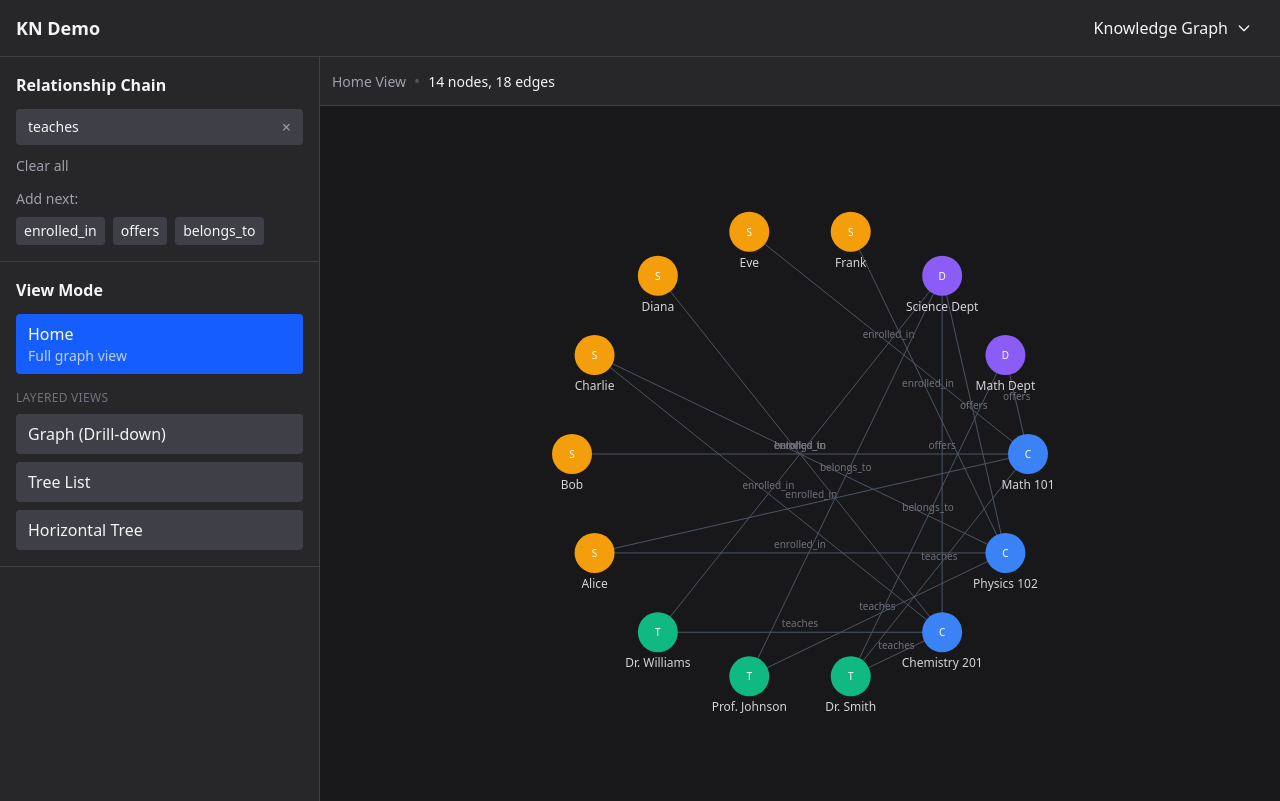
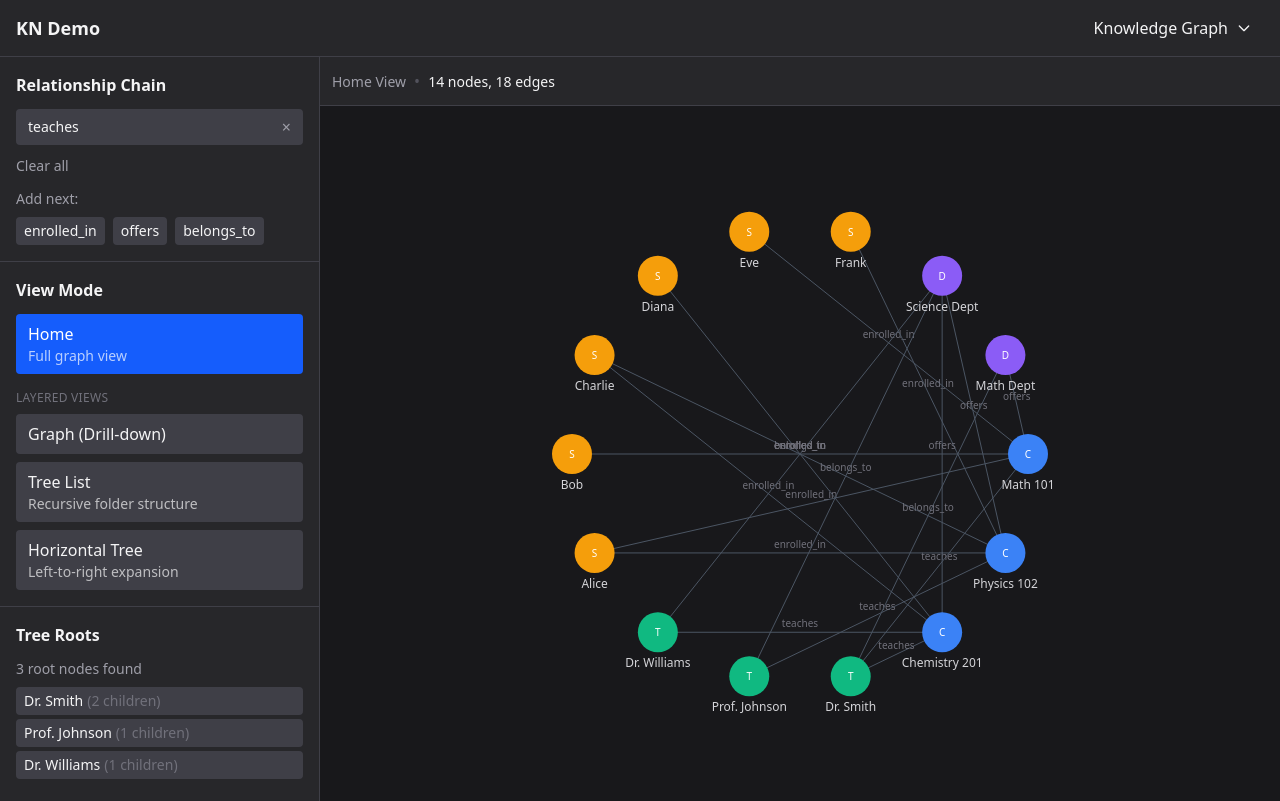
Before and after one commit to alwaysmiddle/KnowledgeNetworkDemo, a React (Vite) app: page /knowledge-graph in a window 1280 px wide. Both pictures are taken after a click on the button "teaches". Built offline with nearby package versions, Linux system fonts and the light colour scheme.

Commit message:
Tree dynamic view.

```diff
--- a/src/features/knowledge-graph/components/GraphCanvas.tsx
+++ b/src/features/knowledge-graph/components/GraphCanvas.tsx
@@ -1,9 +1,10 @@
 import { useState } from 'react'
-import type { KnowledgeGraph, Layer, LayoutMode } from '../types'
+import type { KnowledgeGraph, Layer, LayoutMode, TreeNode } from '../types'
 
 interface Props {
   graph: KnowledgeGraph
   layers: Layer[]
+  tree: TreeNode[]
   layoutMode: LayoutMode
   currentLayerPath: string[]
   onDrillDown: (layerId: string) => void
@@ -19,17 +20,17 @@ const nodeColors: Record<string, string> = {
   default: '#6b7280',
 }
 
-export function GraphCanvas({ graph, layers, layoutMode, currentLayerPath, onDrillDown, onDrillUp }: Props) {
+export function GraphCanvas({ graph, layers, tree, layoutMode, currentLayerPath, onDrillDown, onDrillUp }: Props) {
   if (layoutMode === 'home') {
     return <HomeView graph={graph} />
   }
 
   if (layoutMode === 'tree-list') {
-    return <TreeListView layers={layers} />
+    return <TreeListView tree={tree} />
   }
 
   if (layoutMode === 'horizontal-tree') {
-    return <HorizontalTreeView layers={layers} />
+    return <HorizontalTreeView tree={tree} />
   }
 
   // Graph view with drill-down
@@ -50,7 +51,6 @@ function HomeView({ graph }: { graph: KnowledgeGraph }) {
   const centerX = width / 2
   const centerY = height / 2
 
-  // Position nodes in a circle
   const nodePositions = new Map<string, { x: number; y: number }>()
   nodes.forEach((node, index) => {
     const angle = (2 * Math.PI * index) / nodes.length
@@ -70,7 +70,19 @@ function HomeView({ graph }: { graph: KnowledgeGraph }) {
       </div>
       <div className="flex-1 flex items-center justify-center bg-zinc-900 overflow-auto">
         <svg width={width} height={height}>
-          {/* Edges */}
+          <defs>
+            <marker
+              id="arrowhead"
+              markerWidth="10"
+              markerHeight="7"
+              refX="9"
+              refY="3.5"
+              orient="auto"
+            >
+              <polygon points="0 0, 10 3.5, 0 7" fill="#4b5563" />
+            </marker>
+          </defs>
+
           {edges.map(edge => {
             const source = nodePositions.get(edge.source)
             const target = nodePositions.get(edge.target)
@@ -102,21 +114,6 @@ function HomeView({ graph }: { graph: KnowledgeGraph }) {
             )
           })}
 
-          {/* Arrow marker */}
-          <defs>
-            <marker
-              id="arrowhead"
-              markerWidth="10"
-              markerHeight="7"
-              refX="9"
-              refY="3.5"
-              orient="auto"
-            >
-              <polygon points="0 0, 10 3.5, 0 7" fill="#4b5563" />
-            </marker>
-          </defs>
-
-          {/* Nodes */}
           {nodes.map(node => {
             const pos = nodePositions.get(node.id)
             if (!pos) return null
@@ -170,7 +167,6 @@ function DrillDownGraphView({
   const width = 900
   const height = 600
 
-  // If no path, show layers as nodes
   if (currentLayerPath.length === 0) {
     const layerNodes = layers.map((layer, index) => ({
       id: layer.id,
@@ -228,7 +224,6 @@ function DrillDownGraphView({
     )
   }
 
-  // Show nodes within the selected layer
   const currentLayerId = currentLayerPath[currentLayerPath.length - 1]
   const currentLayer = layers.find(l => l.id === currentLayerId)
 
@@ -264,7 +259,6 @@ function DrillDownGraphView({
       </div>
       <div className="flex-1 flex items-center justify-center bg-zinc-900 overflow-auto">
         <svg width={width} height={height}>
-          {/* Edges within layer */}
           {currentLayer.edges.map(edge => {
             const source = nodePositions.get(edge.source)
             const target = nodePositions.get(edge.target)
@@ -283,7 +277,6 @@ function DrillDownGraphView({
             )
           })}
 
-          {/* Nodes */}
           {nodes.map(node => {
             const pos = nodePositions.get(node.id)
             if (!pos) return null
@@ -315,7 +308,7 @@ function DrillDownGraphView({
   )
 }
 
-function TreeListView({ layers }: { layers: Layer[] }) {
+function TreeListView({ tree }: { tree: TreeNode[] }) {
   const [expandedNodes, setExpandedNodes] = useState<Set<string>>(new Set())
 
   const toggleNode = (id: string) => {
@@ -328,61 +321,83 @@ function TreeListView({ layers }: { layers: Layer[] }) {
     setExpandedNodes(next)
   }
 
+  const countDescendants = (node: TreeNode): number => {
+    return node.children.reduce((sum, child) => sum + 1 + countDescendants(child), 0)
+  }
+
+  const renderTreeNode = (treeNode: TreeNode, depth: number = 0): React.ReactNode => {
+    const { node, children } = treeNode
+    const hasChildren = children.length > 0
+    const isExpanded = expandedNodes.has(node.id)
+    const color = nodeColors[node.type] || nodeColors.default
+    const descendantCount = countDescendants(treeNode)
+
+    return (
+      <div key={node.id}>
+        <button
+          onClick={() => hasChildren && toggleNode(node.id)}
+          className={`flex items-center gap-2 w-full text-left px-2 py-1.5 hover:bg-zinc-700 rounded transition-colors ${
+            hasChildren ? 'cursor-pointer' : 'cursor-default'
+          }`}
+          style={{ paddingLeft: `${depth * 20 + 8}px` }}
+        >
+          {hasChildren ? (
+            <span className={`text-zinc-500 text-xs transition-transform ${isExpanded ? 'rotate-90' : ''}`}>
+              ▶
+            </span>
+          ) : (
+            <span className="w-3" />
+          )}
+          <span
+            className="w-3 h-3 rounded-full flex-shrink-0"
+            style={{ backgroundColor: color }}
+          />
+          <span className="truncate">{node.label}</span>
+          <span className="text-zinc-500 text-xs">({node.type})</span>
+          {hasChildren && (
+            <span className="text-zinc-600 text-xs ml-auto">
+              {descendantCount}
+            </span>
+          )}
+        </button>
+
+        {isExpanded && children.length > 0 && (
+          <div>
+            {children.map(child => renderTreeNode(child, depth + 1))}
+          </div>
+        )}
+      </div>
+    )
+  }
+
+  if (tree.length === 0) {
+    return (
+      <div className="h-full flex flex-col">
+        <div className="p-3 bg-zinc-800 border-b border-zinc-700">
+          <span className="text-sm text-zinc-400">Tree List View</span>
+        </div>
+        <div className="flex-1 flex items-center justify-center text-zinc-500">
+          No tree structure. Add relationships to the chain.
+        </div>
+      </div>
+    )
+  }
+
   return (
     <div className="h-full flex flex-col">
       <div className="p-3 bg-zinc-800 border-b border-zinc-700">
         <span className="text-sm text-zinc-400">Tree List View</span>
+        <span className="mx-2 text-zinc-600">•</span>
+        <span className="text-sm">{tree.length} root(s)</span>
       </div>
-      <div className="flex-1 overflow-auto p-4">
-        <div className="space-y-1">
-          {layers.map((layer, layerIndex) => {
-            const isExpanded = expandedNodes.has(layer.id)
-
-            return (
-              <div key={layer.id}>
-                <button
-                  onClick={() => toggleNode(layer.id)}
-                  className="flex items-center gap-2 w-full text-left px-2 py-1.5 hover:bg-zinc-800 rounded transition-colors"
-                >
-                  <span className={`text-zinc-500 transition-transform ${isExpanded ? 'rotate-90' : ''}`}>
-                    ▶
-                  </span>
-                  <span
-                    className="w-4 h-4 rounded"
-                    style={{ backgroundColor: nodeColors.layer }}
-                  />
-                  <span className="font-medium">Layer {layerIndex}: {layer.name}</span>
-                  <span className="text-zinc-500 text-sm">({layer.nodes.length})</span>
-                </button>
-
-                {isExpanded && (
-                  <div className="ml-6 mt-1 space-y-1">
-                    {layer.nodes.map(node => (
-                      <div
-                        key={node.id}
-                        className="flex items-center gap-2 px-2 py-1.5 hover:bg-zinc-800 rounded transition-colors"
-                      >
-                        <span className="w-2" />
-                        <span
-                          className="w-3 h-3 rounded-full"
-                          style={{ backgroundColor: nodeColors[node.type] || nodeColors.default }}
-                        />
-                        <span>{node.label}</span>
-                        <span className="text-zinc-500 text-sm">({node.type})</span>
-                      </div>
-                    ))}
-                  </div>
-                )}
-              </div>
-            )
-          })}
-        </div>
+      <div className="flex-1 overflow-auto p-2">
+        {tree.map(rootNode => renderTreeNode(rootNode, 0))}
       </div>
     </div>
   )
 }
 
-function HorizontalTreeView({ layers }: { layers: Layer[] }) {
+function HorizontalTreeView({ tree }: { tree: TreeNode[] }) {
   const [expandedNodes, setExpandedNodes] = useState<Set<string>>(new Set())
 
   const toggleNode = (id: string) => {
@@ -395,57 +410,69 @@ function HorizontalTreeView({ layers }: { layers: Layer[] }) {
     setExpandedNodes(next)
   }
 
+  const renderTreeNode = (treeNode: TreeNode): React.ReactNode => {
+    const { node, children } = treeNode
+    const hasChildren = children.length > 0
+    const isExpanded = expandedNodes.has(node.id)
+    const color = nodeColors[node.type] || nodeColors.default
+
+    return (
+      <div key={node.id} className="flex items-start gap-2">
+        <div className="flex-shrink-0">
+          <button
+            onClick={() => hasChildren && toggleNode(node.id)}
+            className={`flex items-center gap-2 px-3 py-2 bg-zinc-800 hover:bg-zinc-700 rounded transition-colors ${
+              hasChildren ? 'cursor-pointer' : 'cursor-default'
+            }`}
+          >
+            <span
+              className="w-3 h-3 rounded-full"
+              style={{ backgroundColor: color }}
+            />
+            <span className="whitespace-nowrap text-sm">{node.label}</span>
+            {hasChildren && (
+              <span className={`text-zinc-500 text-xs transition-transform ${isExpanded ? 'rotate-90' : ''}`}>
+                ▶
+              </span>
+            )}
+          </button>
+        </div>
+
+        {isExpanded && children.length > 0 && (
+          <div className="flex items-start gap-2">
+            <div className="flex items-center h-10 text-zinc-600">→</div>
+            <div className="space-y-2">
+              {children.map(child => renderTreeNode(child))}
+            </div>
+          </div>
+        )}
+      </div>
+    )
+  }
+
+  if (tree.length === 0) {
+    return (
+      <div className="h-full flex flex-col">
+        <div className="p-3 bg-zinc-800 border-b border-zinc-700">
+          <span className="text-sm text-zinc-400">Horizontal Tree View</span>
+        </div>
+        <div className="flex-1 flex items-center justify-center text-zinc-500">
+          No tree structure. Add relationships to the chain.
+        </div>
+      </div>
+    )
+  }
+
   return (
     <div className="h-full flex flex-col">
       <div className="p-3 bg-zinc-800 border-b border-zinc-700">
         <span className="text-sm text-zinc-400">Horizontal Tree View</span>
+        <span className="mx-2 text-zinc-600">•</span>
+        <span className="text-sm">{tree.length} root(s)</span>
       </div>
       <div className="flex-1 overflow-auto p-4">
-        <div className="flex items-start gap-2">
-          {layers.map((layer, layerIndex) => {
-            const isExpanded = expandedNodes.has(layer.id)
-
-            return (
-              <div key={layer.id} className="flex items-start gap-2">
-                <div className="flex-shrink-0">
-                  <button
-                    onClick={() => toggleNode(layer.id)}
-                    className="flex items-center gap-2 px-3 py-2 bg-zinc-800 hover:bg-zinc-700 rounded transition-colors"
-                  >
-                    <span
-                      className="w-4 h-4 rounded"
-                      style={{ backgroundColor: nodeColors.layer }}
-                    />
-                    <span className="font-medium whitespace-nowrap">L{layerIndex}</span>
-                    <span className={`text-zinc-500 text-sm transition-transform ${isExpanded ? 'rotate-90' : ''}`}>
-                      ▶
-                    </span>
-                  </button>
-
-                  {isExpanded && (
-                    <div className="mt-2 ml-2 pl-2 border-l border-zinc-700 space-y-1">
-                      {layer.nodes.map(node => (
-                        <div
-                          key={node.id}
-                          className="flex items-center gap-2 px-2 py-1.5 bg-zinc-800 rounded whitespace-nowrap"
-                        >
-                          <span
-                            className="w-3 h-3 rounded-full"
-                            style={{ backgroundColor: nodeColors[node.type] || nodeColors.default }}
-                          />
-                          <span className="text-sm">{node.label}</span>
-                        </div>
-                      ))}
-                    </div>
-                  )}
-                </div>
-
-                {layerIndex < layers.length - 1 && (
-                  <div className="flex items-center h-10 text-zinc-600">→</div>
-                )}
-              </div>
-            )
-          })}
+        <div className="space-y-4">
+          {tree.map(rootNode => renderTreeNode(rootNode))}
         </div>
       </div>
     </div>
--- /dev/null
+++ b/src/features/knowledge-graph/hooks/useTreeConstruction.ts
@@ -0,0 +1,140 @@
+import { useMemo } from 'react'
+import type { KnowledgeGraph, TreeNode, KnowledgeNode } from '../types'
+
+export function useTreeConstruction(
+  graph: KnowledgeGraph,
+  relationshipChain: string[]
+): TreeNode[] {
+  return useMemo(() => {
+    if (relationshipChain.length === 0) {
+      return []
+    }
+
+    const { nodes, edges } = graph
+    const firstRelationship = relationshipChain[0]
+
+    // Find root nodes - nodes that are sources of the first relationship
+    const rootIds = new Set(
+      edges
+        .filter(e => e.relationship === firstRelationship)
+        .map(e => e.source)
+    )
+
+    const rootNodes = nodes.filter(n => rootIds.has(n.id))
+    const visitedInPath = new Set<string>()
+
+    return rootNodes.map(rootNode =>
+      buildSubtree(graph, rootNode, relationshipChain, 0, visitedInPath)
+    )
+  }, [graph, relationshipChain])
+}
+
+function buildSubtree(
+  graph: KnowledgeGraph,
+  node: KnowledgeNode,
+  chain: string[],
+  depth: number,
+  visitedInPath: Set<string>
+): TreeNode {
+  // Prevent infinite loops in cyclic graphs
+  if (visitedInPath.has(node.id)) {
+    return { node, children: [], depth }
+  }
+
+  // If we've exhausted the relationship chain, this is a leaf
+  if (depth >= chain.length) {
+    return { node, children: [], depth }
+  }
+
+  const relationship = chain[depth]
+  visitedInPath.add(node.id)
+
+  // Find children: nodes connected via this relationship
+  // Check edges where current node is the SOURCE
+  const childEdges = graph.edges.filter(
+    e => e.source === node.id && e.relationship === relationship
+  )
+  const childIds = new Set(childEdges.map(e => e.target))
+  const childNodes = graph.nodes.filter(n => childIds.has(n.id))
+
+  const children = childNodes.map(childNode =>
+    buildSubtree(graph, childNode, chain, depth + 1, new Set(visitedInPath))
+  )
+
+  visitedInPath.delete(node.id)
+
+  return {
+    node,
+    children,
+    depth,
+    relationshipToChildren: relationship,
+  }
+}
+
+// Alternative: find roots by looking at nodes that are TARGETS of a relationship
+export function useReverseTreeConstruction(
+  graph: KnowledgeGraph,
+  relationshipChain: string[]
+): TreeNode[] {
+  return useMemo(() => {
+    if (relationshipChain.length === 0) {
+      return []
+    }
+
+    const { nodes, edges } = graph
+    const firstRelationship = relationshipChain[0]
+
+    // Find root nodes - nodes that are TARGETS of the first relationship (reverse)
+    const rootIds = new Set(
+      edges
+        .filter(e => e.relationship === firstRelationship)
+        .map(e => e.target)
+    )
+
+    const rootNodes = nodes.filter(n => rootIds.has(n.id))
+    const visitedInPath = new Set<string>()
+
+    return rootNodes.map(rootNode =>
+      buildReverseSubtree(graph, rootNode, relationshipChain, 0, visitedInPath)
+    )
+  }, [graph, relationshipChain])
+}
+
+function buildReverseSubtree(
+  graph: KnowledgeGraph,
+  node: KnowledgeNode,
+  chain: string[],
+  depth: number,
+  visitedInPath: Set<string>
+): TreeNode {
+  if (visitedInPath.has(node.id)) {
+    return { node, children: [], depth }
+  }
+
+  if (depth >= chain.length) {
+    return { node, children: [], depth }
+  }
+
+  const relationship = chain[depth]
+  visitedInPath.add(node.id)
+
+  // Find children: nodes that point TO this node via this relationship (reverse)
+  const childEdges = graph.edges.filter(
+    e => e.target === node.id && e.relationship === relationship
+  )
+  const childIds = new Set(childEdges.map(e => e.source))
+  const childNodes = graph.nodes.filter(n => childIds.has(n.id))
+
+  const children = childNodes.map(childNode =>
+    buildReverseSubtree(graph, childNode, chain, depth + 1, new Set(visitedInPath))
+  )
+
+  visitedInPath.delete(node.id)
+
+  return {
+    node,
+    children,
+    depth,
+    relationshipToChildren: relationship,
+  }
+}
--- a/src/features/knowledge-graph/index.tsx
+++ b/src/features/knowledge-graph/index.tsx
@@ -1,9 +1,9 @@
 import { useState } from 'react'
 import { mockGraph, availableRelationships } from './data/mockData'
 import { RelationshipChainBuilder } from './components/RelationshipChainBuilder'
-import { LayerPanel } from './components/LayerPanel'
 import { GraphCanvas } from './components/GraphCanvas'
 import { useLayerConstruction } from './hooks/useLayerConstruction'
+import { useTreeConstruction } from './hooks/useTreeConstruction'
 import type { LayoutMode } from './types'
 
 export default function KnowledgeGraphDemo() {
@@ -12,6 +12,7 @@ export default function KnowledgeGraphDemo() {
   const [currentLayerPath, setCurrentLayerPath] = useState<string[]>([])
 
   const { layers } = useLayerConstruction(mockGraph, relationshipChain)
+  const tree = useTreeConstruction(mockGraph, relationshipChain)
 
   const hasChain = relationshipChain.length > 0
 
@@ -60,21 +61,38 @@ export default function KnowledgeGraphDemo() {
                 <div className="text-xs text-zinc-500 uppercase tracking-wide pt-2">
                   Layered Views
                 </div>
-                {(['graph', 'tree-list', 'horizontal-tree'] as LayoutMode[]).map(mode => (
                 <button
-                    key={mode}
-                    onClick={() => handleLayoutChange(mode)}
+                  onClick={() => handleLayoutChange('graph')}
                   className={`w-full text-left px-3 py-2 rounded transition-colors ${
-                      layoutMode === mode
+                    layoutMode === 'graph'
                       ? 'bg-blue-600 text-white'
                       : 'bg-zinc-700 hover:bg-zinc-600'
                   }`}
                 >
-                    {mode === 'graph' && 'Graph (Drill-down)'}
-                    {mode === 'tree-list' && 'Tree List'}
-                    {mode === 'horizontal-tree' && 'Horizontal Tree'}
+                  Graph (Drill-down)
                 </button>
-                ))}
+                <button
+                  onClick={() => handleLayoutChange('tree-list')}
+                  className={`w-full text-left px-3 py-2 rounded transition-colors ${
+                    layoutMode === 'tree-list'
+                      ? 'bg-blue-600 text-white'
+                      : 'bg-zinc-700 hover:bg-zinc-600'
+                  }`}
+                >
+                  <div>Tree List</div>
+                  <div className="text-sm opacity-70">Recursive folder structure</div>
+                </button>
+                <button
+                  onClick={() => handleLayoutChange('horizontal-tree')}
+                  className={`w-full text-left px-3 py-2 rounded transition-colors ${
+                    layoutMode === 'horizontal-tree'
+                      ? 'bg-blue-600 text-white'
+                      : 'bg-zinc-700 hover:bg-zinc-600'
+                  }`}
+                >
+                  <div>Horizontal Tree</div>
+                  <div className="text-sm opacity-70">Left-to-right expansion</div>
+                </button>
               </>
             )}
 
@@ -86,14 +104,25 @@ export default function KnowledgeGraphDemo() {
           </div>
         </div>
 
-        {hasChain && layoutMode !== 'home' && (
+        {hasChain && (
           <div className="flex-1 overflow-auto p-4">
-            <h2 className="font-semibold mb-3">Layers</h2>
-            <LayerPanel
-              layers={layers}
-              selectedLayerId={currentLayerPath[currentLayerPath.length - 1] || null}
-              onSelectLayer={(id) => id ? setCurrentLayerPath([id]) : setCurrentLayerPath([])}
-            />
+            <h2 className="font-semibold mb-3">Tree Roots</h2>
+            <p className="text-sm text-zinc-400">
+              {tree.length} root node{tree.length !== 1 ? 's' : ''} found
+            </p>
+            <div className="mt-2 space-y-1">
+              {tree.map(t => (
+                <div
+                  key={t.node.id}
+                  className="text-sm px-2 py-1 bg-zinc-700 rounded"
+                >
+                  {t.node.label}
+                  <span className="text-zinc-500 ml-1">
+                    ({t.children.length} children)
+                  </span>
+                </div>
+              ))}
+            </div>
           </div>
         )}
       </aside>
@@ -102,6 +131,7 @@ export default function KnowledgeGraphDemo() {
         <GraphCanvas
           graph={mockGraph}
           layers={layers}
+          tree={tree}
           layoutMode={layoutMode}
           currentLayerPath={currentLayerPath}
           onDrillDown={handleDrillDown}
```
Also changed, not shown: src/features/knowledge-graph/types.ts (+7 -0 lines). Lines whose indentation alone changed are shown as unchanged.
